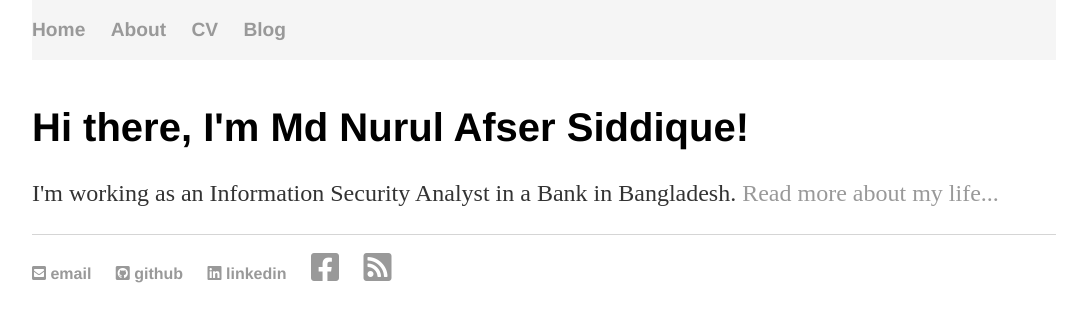
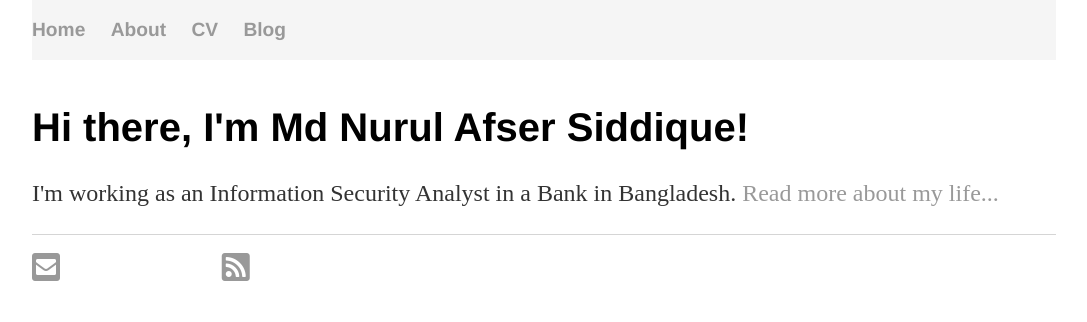
Before and after one commit to afsersid/afsersid.github.io, a Jekyll site: the page built from index.html, in a window 1280 px wide. Shown: the top 322 px of the page, without its empty margins (96-1183 px from the left). Built offline with Jekyll 4.4.1, drawn with Linux system fonts in a browser that asks for light colours.

Commit message:
Update default.html

```diff
--- a/_layouts/default.html
+++ b/_layouts/default.html
@@ -25,10 +25,10 @@
 		</div>
   	<footer>
     		<ul>
-        		<li><a href="mailto:afsersid@gmail.com"><i class="fas fa-envelope-square" aria-hidden="true"></i> email</a></li>
-        		<li><a href="https://github.com/afsersid"><i class="fab fa-github-square" aria-hidden="true"></i> github</a></li>
-			<li><a href="https://www.linkedin.com/in/afsersid/"><i class="fab fa-linkedin" aria-hidden="true"></i> linkedin</a></li>
-			<li><a href="https://facebook.com/afser.rubel" rel="nofollow noopener noreferrer"><i class="fab fa-facebook-square fa-2x" aria-hidden="true"></i></a></li>
+        		<li><a href="mailto:afsersid@gmail.com"><i class="fas fa-envelope-square fa-2x" aria-hidden="true"></i></a></li>
+        		<li><a href="https://github.com/afsersid"><i class="fas fa-github-square fa-2x" aria-hidden="true"></i></a></li>
+			<li><a href="https://www.linkedin.com/in/afsersid/"><i class="fas fa-linkedin-square fa-2x" aria-hidden="true"></i></a></li>
+			<li><a href="https://facebook.com/afser.rubel" rel="nofollow noopener noreferrer"><i class="fas fa-facebook-square fa-2x" aria-hidden="true"></i></a></li>
 			<li><a href="/blog/atom.xml"><i class="fas fa-rss-square fa-2x" aria-hidden="true"></i></a></li>
 		</ul>
 	</footer>
```
